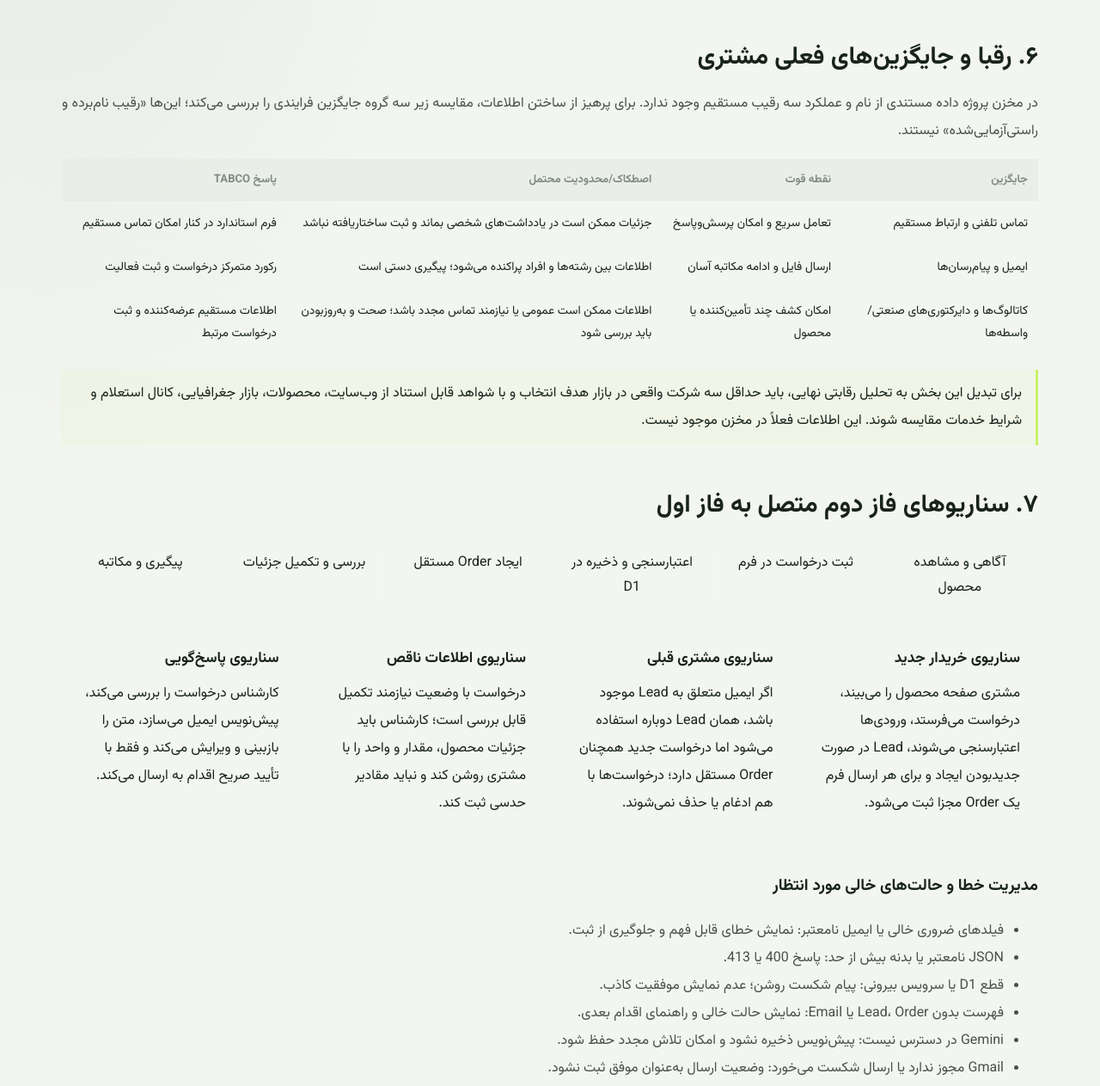
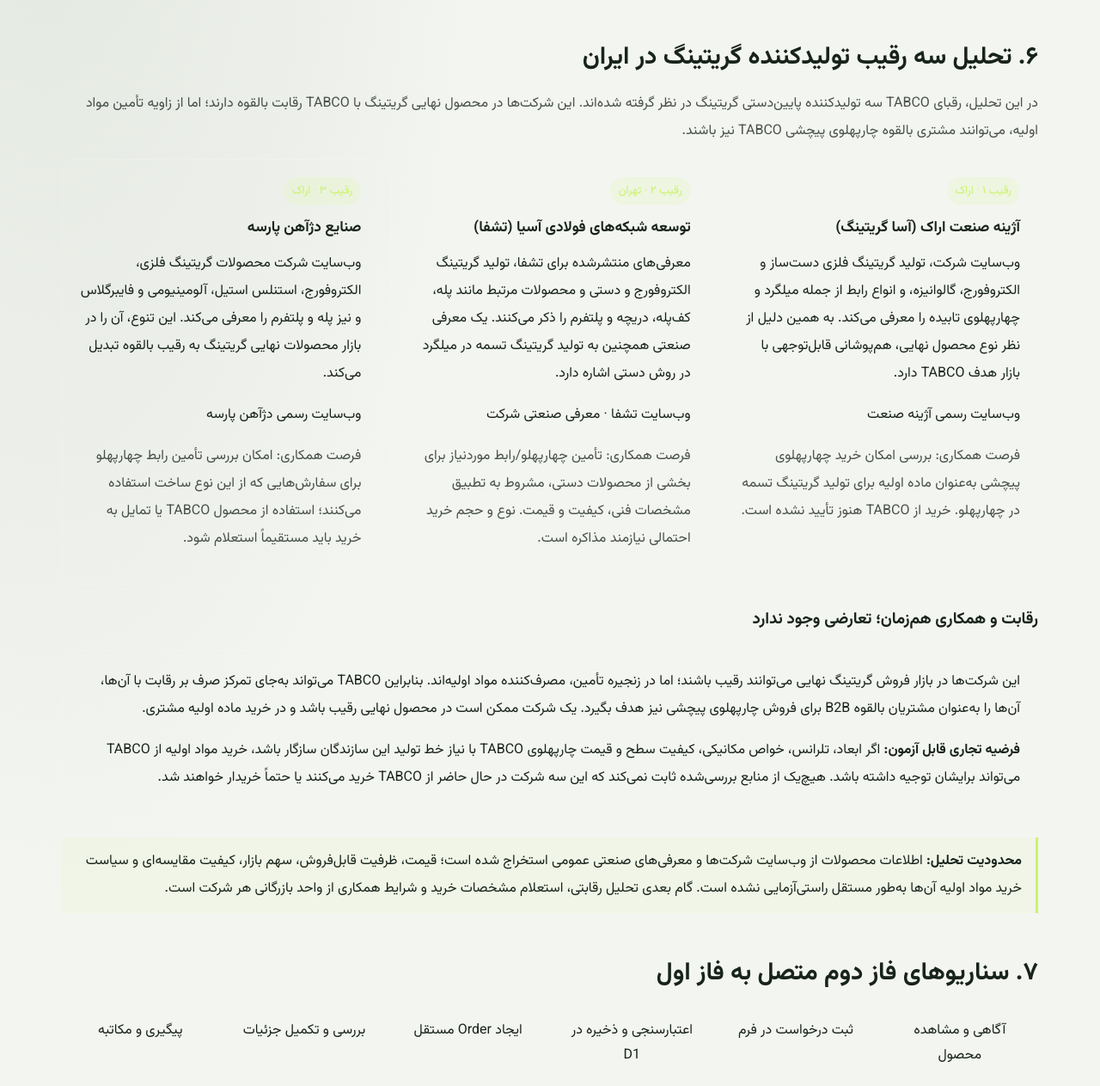
Before and after one commit to sadatiiii/SteelFlow-Automation, a plain HTML site: page tabco/phase2.html in a window 1280 px wide. Shown: the part 3239-4502 px from the top of the page at 86% size. Drawn offline with Linux system fonts and the light colour scheme.

Commit message:
Add verified Iranian grating manufacturers and supplier-customer analysis

```diff
--- a/tabco/phase2.html
+++ b/tabco/phase2.html
@@ -77,14 +77,16 @@
 </section>
 
 <section class="p2-section" id="alternatives">
-<h2>۶. رقبا و جایگزین‌های فعلی مشتری</h2>
-<p class="p2-muted">در مخزن پروژه داده مستندی از نام و عملکرد سه رقیب مستقیم وجود ندارد. برای پرهیز از ساختن اطلاعات، مقایسه زیر سه گروه جایگزین فرایندی را بررسی می‌کند؛ این‌ها «رقیب نام‌برده و راستی‌آزمایی‌شده» نیستند.</p>
-<div style="overflow-x:auto"><table class="p2-table"><thead><tr><th>جایگزین</th><th>نقطه قوت</th><th>اصطکاک/محدودیت محتمل</th><th>پاسخ TABCO</th></tr></thead><tbody>
-<tr><td>تماس تلفنی و ارتباط مستقیم</td><td>تعامل سریع و امکان پرسش‌وپاسخ</td><td>جزئیات ممکن است در یادداشت‌های شخصی بماند و ثبت ساختاریافته نباشد</td><td>فرم استاندارد در کنار امکان تماس مستقیم</td></tr>
-<tr><td>ایمیل و پیام‌رسان‌ها</td><td>ارسال فایل و ادامه مکاتبه آسان</td><td>اطلاعات بین رشته‌ها و افراد پراکنده می‌شود؛ پیگیری دستی است</td><td>رکورد متمرکز درخواست و ثبت فعالیت</td></tr>
-<tr><td>کاتالوگ‌ها و دایرکتوری‌های صنعتی/واسطه‌ها</td><td>امکان کشف چند تأمین‌کننده یا محصول</td><td>اطلاعات ممکن است عمومی یا نیازمند تماس مجدد باشد؛ صحت و به‌روزبودن باید بررسی شود</td><td>اطلاعات مستقیم عرضه‌کننده و ثبت درخواست مرتبط</td></tr>
-</tbody></table></div>
-<div class="p2-note">برای تبدیل این بخش به تحلیل رقابتی نهایی، باید حداقل سه شرکت واقعی در بازار هدف انتخاب و با شواهد قابل استناد از وب‌سایت، محصولات، بازار جغرافیایی، کانال استعلام و شرایط خدمات مقایسه شوند. این اطلاعات فعلاً در مخزن موجود نیست.</div>
+<h2>۶. تحلیل سه رقیب تولیدکننده گریتینگ در ایران</h2>
+<p class="p2-muted">در این تحلیل، رقبای TABCO سه تولیدکننده پایین‌دستی گریتینگ در نظر گرفته شده‌اند. این شرکت‌ها در محصول نهایی گریتینگ با TABCO رقابت بالقوه دارند؛ اما از زاویه تأمین مواد اولیه، می‌توانند مشتری بالقوه چارپهلوی پیچشی TABCO نیز باشند.</p>
+<div class="p2-grid">
+<article class="p2-card"><span class="p2-tag">رقیب ۱ · اراک</span><h3>آژینه صنعت اراک (آسا گریتینگ)</h3><p>وب‌سایت شرکت، تولید گریتینگ فلزی دست‌ساز و الکتروفورج، گالوانیزه، و انواع رابط از جمله میلگرد و چهارپهلوی تابیده را معرفی می‌کند. به همین دلیل از نظر نوع محصول نهایی، هم‌پوشانی قابل‌توجهی با بازار هدف TABCO دارد.</p><p><a href="https://www.grating.ir/" target="_blank" rel="noopener">وب‌سایت رسمی آژینه صنعت</a></p><p class="p2-muted">فرصت همکاری: بررسی امکان خرید چهارپهلوی پیچشی به‌عنوان ماده اولیه برای تولید گریتینگ تسمه در چهارپهلو. خرید از TABCO هنوز تأیید نشده است.</p></article>
+<article class="p2-card"><span class="p2-tag">رقیب ۲ · تهران</span><h3>توسعه شبکه‌های فولادی آسیا (تشفا)</h3><p>معرفی‌های منتشرشده برای تشفا، تولید گریتینگ الکتروفورج و دستی و محصولات مرتبط مانند پله، کف‌پله، دریچه و پلتفرم را ذکر می‌کنند. یک معرفی صنعتی همچنین به تولید گریتینگ تسمه در میلگرد در روش دستی اشاره دارد.</p><p><a href="https://www.tashfa.ir/" target="_blank" rel="noopener">وب‌سایت تشفا</a> · <a href="https://www.mihansakhteman.com/show/شرکت-توسعه-شبکه-های-فولادی-آسیا-تشфа/5918" target="_blank" rel="noopener">معرفی صنعتی شرکت</a></p><p class="p2-muted">فرصت همکاری: تأمین چهارپهلو/رابط موردنیاز برای بخشی از محصولات دستی، مشروط به تطبیق مشخصات فنی، کیفیت و قیمت. نوع و حجم خرید احتمالی نیازمند مذاکره است.</p></article>
+<article class="p2-card"><span class="p2-tag">رقیب ۳ · اراک</span><h3>صنایع دژآهن پارسه</h3><p>وب‌سایت شرکت محصولات گریتینگ فلزی، الکتروفورج، استنلس استیل، آلومینیومی و فایبرگلاس و نیز پله و پلتفرم را معرفی می‌کند. این تنوع، آن را در بازار محصولات نهایی گریتینگ به رقیب بالقوه تبدیل می‌کند.</p><p><a href="https://www.gratinger.com/" target="_blank" rel="noopener">وب‌سایت رسمی دژآهن پارسه</a></p><p class="p2-muted">فرصت همکاری: امکان بررسی تأمین رابط چهارپهلو برای سفارش‌هایی که از این نوع ساخت استفاده می‌کنند؛ استفاده از محصول TABCO یا تمایل به خرید باید مستقیماً استعلام شود.</p></article>
+</div>
+<h3 style="margin-top:24px">رقابت و همکاری هم‌زمان؛ تعارضی وجود ندارد</h3>
+<div class="p2-card"><p>این شرکت‌ها در بازار فروش گریتینگ نهایی می‌توانند رقیب باشند؛ اما در زنجیره تأمین، مصرف‌کننده مواد اولیه‌اند. بنابراین TABCO می‌تواند به‌جای تمرکز صرف بر رقابت با آن‌ها، آن‌ها را به‌عنوان مشتریان بالقوه B2B برای فروش چارپهلوی پیچشی نیز هدف بگیرد. یک شرکت ممکن است در محصول نهایی رقیب باشد و در خرید ماده اولیه مشتری.</p><p><strong>فرضیه تجاری قابل آزمون:</strong> اگر ابعاد، تلرانس، خواص مکانیکی، کیفیت سطح و قیمت چارپهلوی TABCO با نیاز خط تولید این سازندگان سازگار باشد، خرید مواد اولیه از TABCO می‌تواند برایشان توجیه داشته باشد. هیچ‌یک از منابع بررسی‌شده ثابت نمی‌کند که این سه شرکت در حال حاضر از TABCO خرید می‌کنند یا حتماً خریدار خواهند شد.</p></div>
+<div class="p2-note"><strong>محدودیت تحلیل:</strong> اطلاعات محصولات از وب‌سایت شرکت‌ها و معرفی‌های صنعتی عمومی استخراج شده است؛ قیمت، ظرفیت قابل‌فروش، سهم بازار، کیفیت مقایسه‌ای و سیاست خرید مواد اولیه آن‌ها به‌طور مستقل راستی‌آزمایی نشده است. گام بعدی تحلیل رقابتی، استعلام مشخصات خرید و شرایط همکاری از واحد بازرگانی هر شرکت است.</div>
 </section>
 
 <section class="p2-section" id="mvp">
@@ -103,7 +105,7 @@
 <li>قطع D1 یا سرویس بیرونی: پیام شکست روشن؛ عدم نمایش موفقیت کاذب.</li>
 <li>فهرست بدون Lead، Order یا Email: نمایش حالت خالی و راهنمای اقدام بعدی.</li>
 <li>Gemini در دسترس نیست: پیش‌نویس ذخیره نشود و امکان تلاش مجدد حفظ شود.</li>
-<li>Gmail مجوز ندارد یا ارسال شکست می‌خورد: وضعیت ارسال به‌عنوان موفق ثبت نشود.</li>
+<li>Gmail مجوز ندارد یا ارسال شکست می‌خورد: وضعیت ارسال به‌عنوان موفق ثبت نشود. طبق اعلام مجری پروژه، ارسال ایمیل در تست عملی انجام شده و موفق بوده است؛ این مورد در وضعیت فعلی پروژه مشکل حل‌نشده محسوب نمی‌شود.</li>
 <li>ارسال ایمیل فقط پس از بازبینی انسانی و تأیید صریح انجام شود.</li>
 </ul>
 </section>
@@ -125,10 +127,10 @@
 <section class="p2-section">
 <h2>۹. داده‌های لازم برای اعتبارسنجی و تحویل نهایی</h2>
 <div class="p2-grid">
-<article class="p2-card"><h3>بازار</h3><p>مصاحبه با خریداران هدف، تعداد درخواست‌های واقعی، بازار جغرافیایی و معیار انتخاب تأمین‌کننده.</p></article>
+<article class="p2-card"><h3>بازار و داده‌های کارفرما</h3><p>مصاحبه خریداران، تعداد درخواست‌ها، قیمت و شرایط واقعی تولید/فروش به داده‌های واحد کسب‌وکار نیاز دارد. این اعتبارسنجی میدانی در اختیار مجری وب‌سایت نیست و باید با همکاری کارفرما/واحد فروش و تولید انجام شود.</p></article>
 <article class="p2-card"><h3>رقابت</h3><p>سه رقیب مستقیم نام‌دار، لینک منابع اولیه، مقایسه ابعاد، کاربرد، خدمات و مسیر استعلام.</p></article>
 <article class="p2-card"><h3>اقتصاد</h3><p>قیمت فروش، هزینه متغیر، هزینه ثابت، هزینه حمل، حاشیه مشارکت و نقطه سربه‌سر؛ بدون حدس.</p></article>
-<article class="p2-card"><h3>عملکرد MVP</h3><p>تست واقعی ثبت فرم، ثبت D1، ایجاد سفارش، حالت خطا، پیش‌نویس، بازبینی و ارسال آزمایشی کنترل‌شده.</p></article>
+<article class="p2-card"><h3>عملکرد MVP</h3><p>ثبت فرم، ثبت D1، ایجاد سفارش، حالت خطا، پیش‌نویس و بازبینی باید با شواهد آزمون مستند شوند. ارسال ایمیل طبق گزارش مجری پروژه به‌صورت عملی تست شده و موفق بوده است.</p></article>
 </div>
 </section>
 <div class="p2-footer">TABCO · پرونده تحلیلی فاز دوم · فرضیه‌ها از داده‌های تأییدشده تفکیک شده‌اند. این صفحه جایگزین تأیید فنی و تجاری اطلاعات محصول نیست.</div>
```
